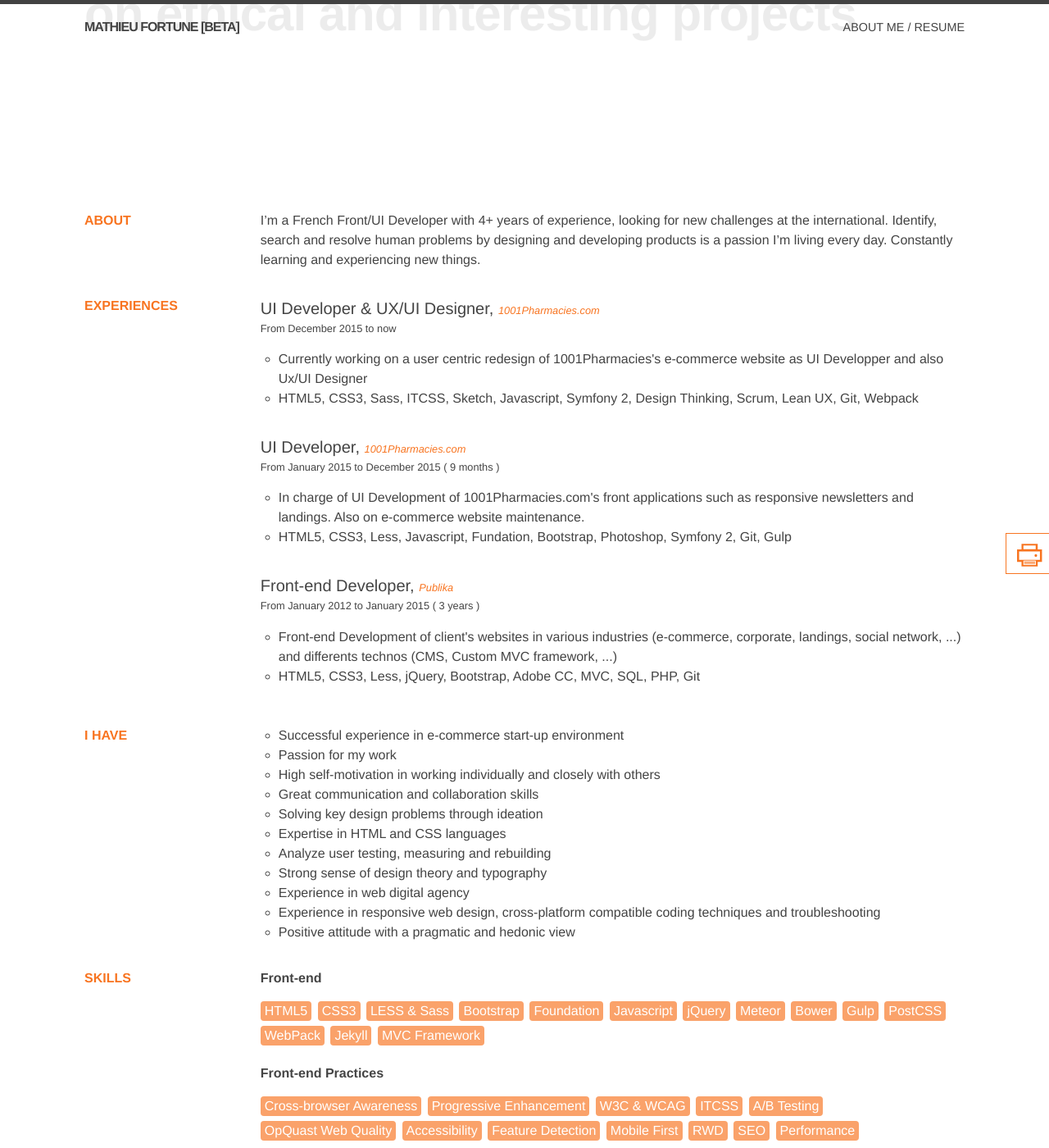
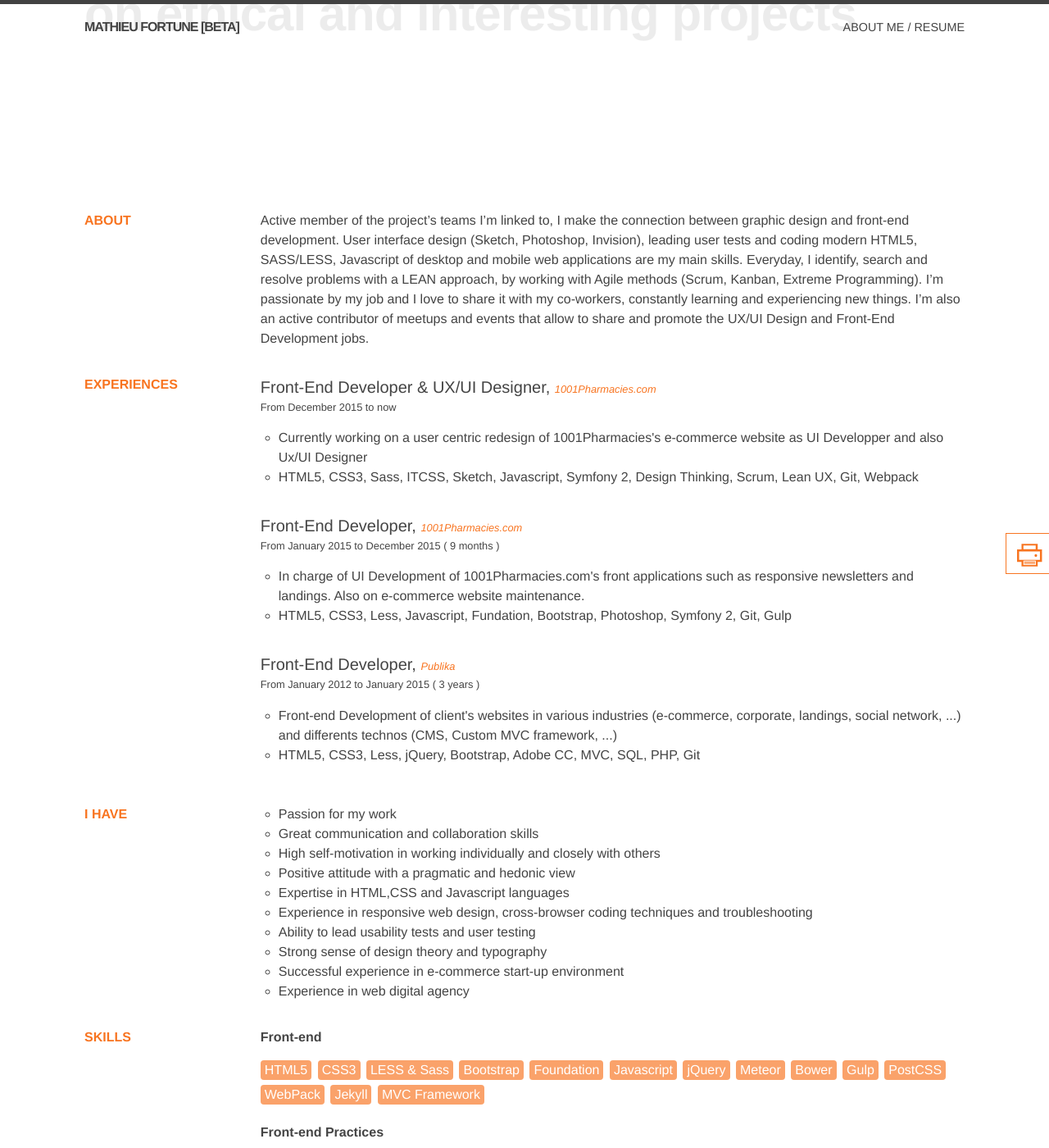
Before and after one commit to MathieuFortune/mathieufortune.github.io, a Jekyll site: the page built from about.md, in a window 1280 px wide and 1400 px high, scrolled down 431 px. Shown: the whole window at 82% size. Built offline with Jekyll 4.4.1, drawn with Linux system fonts in a browser that asks for light colours; some of the changed text lies outside the part shown.

Commit message:
[UP] resume update

```diff
--- a/_data/about.json
+++ b/_data/about.json
@@ -1,31 +1,36 @@
 {
   "uvp_title": "Share our passions<br/> by working between humans<br/> on ethical and interesting projects",
   "cv": {
-    "title": "Mathieu Fortune <br/> Front/UI Developer",
-    "desc": "4+ years Front/UI Developer looking for new challenges at the international. <br/>Send me an email at <strong>pro.mathieu.fortune@gmail.com</strong>",
+    "title": "Mathieu Fortune",
+    "desc": "5 years Front-End Dev & UI/UX Designer looking for new challenges at the international. <br/>Send me an email at <strong>pro.mathieu.fortune@gmail.com</strong>",
   },
   "about": {
     "title": "About",
-    "desc": "I'm a French Front/UI Developer with 4+ years of experience, looking for new challenges at the international. Identify, search and resolve human problems by designing and developing products is a passion I'm living every day. Constantly learning and experiencing new things.",
+    "desc": "Active member of the project’s teams I’m linked to, I make the connection between graphic design and front-end development.
+            User interface design (Sketch, Photoshop, Invision), leading user tests and coding modern HTML5, SASS/LESS, Javascript of desktop and mobile web applications are my main skills.
+            Everyday, I identify, search and resolve problems with a LEAN approach, by working with Agile methods (Scrum, Kanban, Extreme Programming).
+            I’m passionate by my job and I love to share it with my co-workers, constantly learning and experiencing new things.
+            I’m also an active contributor of meetups and events that allow to share and promote the UX/UI Design and Front-End Development jobs.
+            ",
   },
   "experience_heading": "Experiences",
   "experiences": [
     {
-      "title": "UI Developer & UX/UI Designer",
+      "title": "Front-End Developer & UX/UI Designer",
       "name": "1001Pharmacies.com",
       "period": "From December 2015 to now",
       "desc": "Currently working on a user centric redesign of 1001Pharmacies's e-commerce website as UI Developper and also Ux/UI Designer",
       "skills": "HTML5, CSS3, Sass, ITCSS, Sketch, Javascript, Symfony 2, Design Thinking, Scrum, Lean UX, Git, Webpack"
     },
     {
-      "title": "UI Developer",
+      "title": "Front-End Developer",
       "name": "1001Pharmacies.com",
       "period": "From January 2015 to December 2015 ( 9 months )",
       "desc": "In charge of UI Development of 1001Pharmacies.com's front applications such as responsive newsletters and landings. Also on e-commerce website maintenance.",
       "skills": "HTML5, CSS3, Less, Javascript, Fundation, Bootstrap, Photoshop, Symfony 2, Git, Gulp"
     },
     {
-      "title": "Front-end Developer",
+      "title": "Front-End Developer",
       "name": "Publika",
       "period": "From January 2012 to January 2015 ( 3 years )",
       "desc": "Front-end Development of client's websites in various industries (e-commerce, corporate, landings, social network, ...) and differents technos (CMS, Custom MVC framework, ...)",
@@ -34,23 +39,21 @@
   ],
   "i_have_heading": "I have",
   "i_have": [
+    "Passion for my work",
+    "Great communication and collaboration skills",
+    "High self-motivation in working individually and closely with others",
+    "Positive attitude with a pragmatic and hedonic view",
+    "Expertise in HTML,CSS and Javascript languages",
+    "Experience in responsive web design, cross-browser coding techniques and troubleshooting",
+    "Ability to lead usability tests and user testing",
+    "Strong sense of design theory and typography",
     "Successful experience in e-commerce start-up environment",
-    "Passion for my work",
-    "High self-motivation in working individually and closely with others",
-    "Great communication and collaboration skills",
-    "Solving key design problems through ideation",
-    "Expertise in HTML and CSS languages",
-    "Analyze user testing, measuring and rebuilding",
-    "Strong sense of design theory and typography",
     "Experience in web digital agency",
-    "Experience in responsive web design, cross-platform compatible coding techniques and troubleshooting",
-    "Positive attitude with a pragmatic and hedonic view"
   ],
   "hire_me_heading": "Hire me",
   "hire_me": [
-    "Check and follow my [Twitter MsterMF](https://twitter.com/MsterMF){: target='_blank'}",
+    "Find me on [Linkedin](https://fr.linkedin.com/in/mathieu-fortune-220268101){: target='_blank'}",
     "Take a view on my [GitHub account MathieuFortune](https://github.com/MathieuFortune){: target='_blank'}",
-    "Find me on [Linkedin](https://fr.linkedin.com/in/mathieu-fortune-220268101){: target='_blank'}",
     "Send me an email at [pro.mathieu.fortune@gmail.com](mailto:pro.mathieu.fortune@gmail.com){: target='_blank'}",
   ],
   "events_heading": "Events",
@@ -156,7 +159,7 @@
   "projects_heading": "Projects",
   "projects": [
     {
-      "title": "Product Catalog redesign project",
+      "title": "Product Catalog overhaul project",
       "description": "This project intended to re-design and develop the catalog (search, find and buy a product) of 1001pharmacies e-commerce website",
       "results": "This project is in work in progress",
       "list": [
@@ -170,7 +173,7 @@
       ]
     },
     {
-      "title": "Checkout process redesign project",
+      "title": "Checkout process overhaul project",
       "description": "This project intended to re-design and develop the checkout process (cart, delivery, payment of an order) of 1001pharmacies e-commerce website",
       "results": "+5% increase on the cart transformation rate. Significantly improve user experience trough the entire checkout process",
       "list": [
--- a/about.md
+++ b/about.md
@@ -99,6 +99,7 @@ type: about
 </section>
 
 </div><!-- /layout-print--4 -->
+<div class="clearfix"></div>
 
 <section class="row">
 <div class="section-title" markdown="1">
--- a/index.html
+++ b/index.html
@@ -4,7 +4,7 @@ layout: default
 
 <div class="home">
 
-  <h1 class="uvp-title--hero"> <div class="line animated fadeInLeft">Front & UI</div> <div class="line animated fadeInRight">Developer</div></h1>
+  <h1 class="uvp-title--hero"> <div class="line animated fadeInLeft">Front-End Developer</div> <div class="line animated fadeInRight">& UI/UX Designer</div></h1>
 
   <section class="animated delay fadeInUp">
     <h4 class="grey">Selected works</h4>
```
Also changed, not shown: images/og-screenshot.png.
